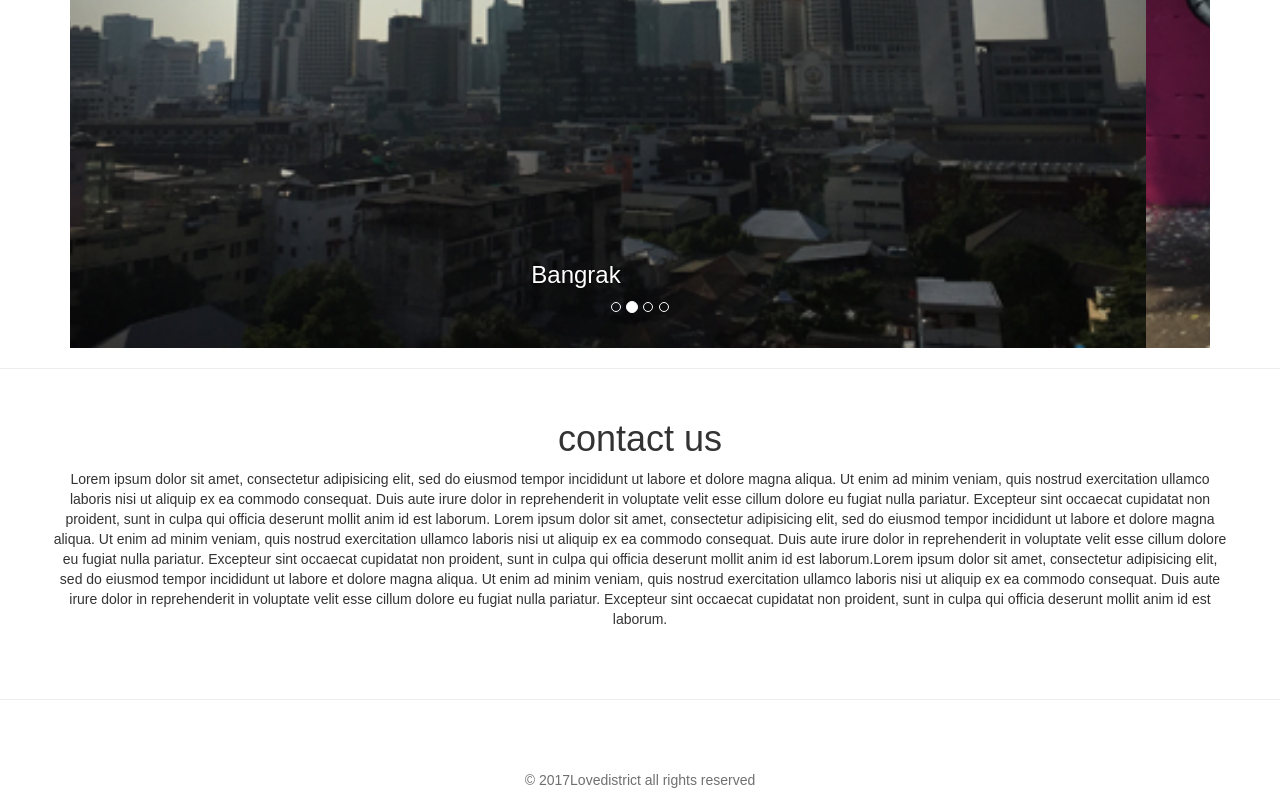
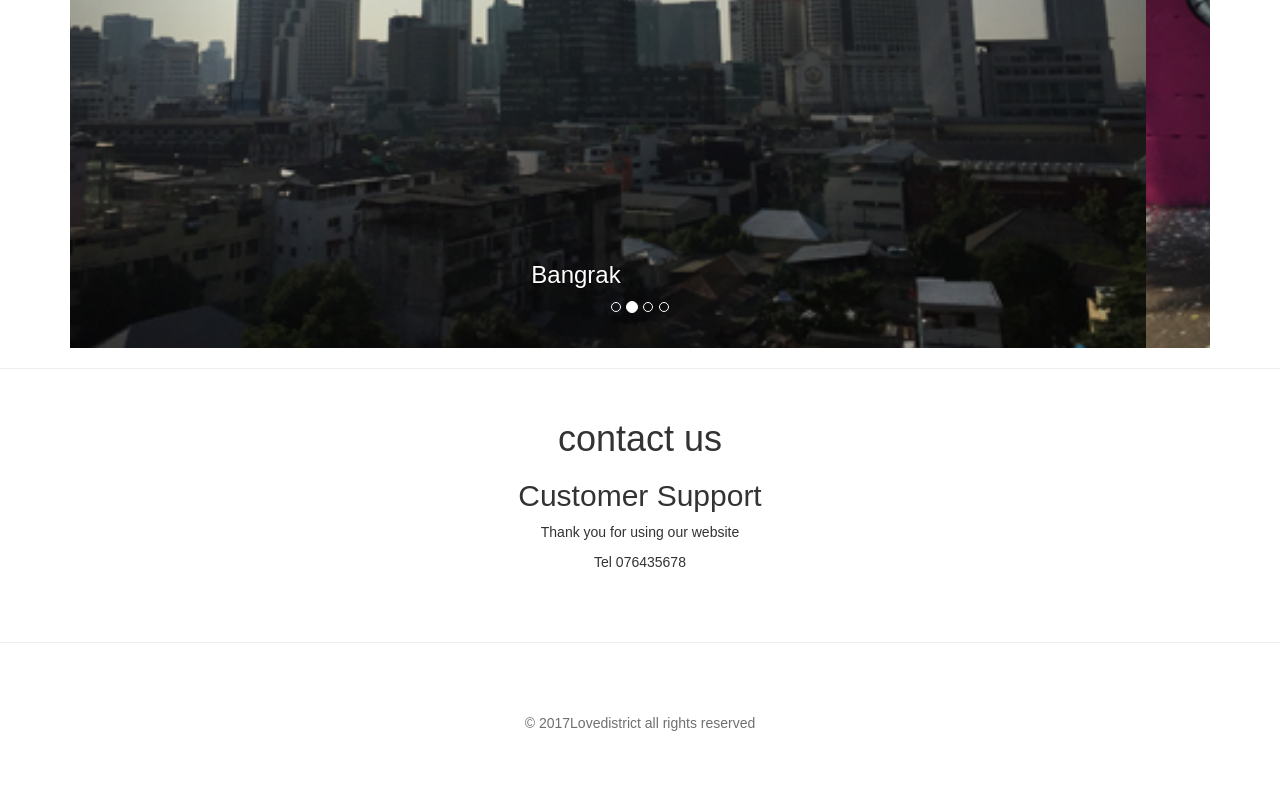
Before and after one commit to LoveDistrict/LoveDistrict.github.io, a plain HTML site: page contact.html in a window 1280 px wide. Shown: the part 597-1397 px from the top of the page. After the commit the page ends 1340 px from the top, so only its background shows below. Drawn offline with nearby package versions, Linux system fonts and the light colour scheme.

Commit message:
little bit contact

```diff
--- a/contact.html
+++ b/contact.html
@@ -104,8 +104,10 @@
 <hr>
 <div class="content-contact">
   <h1>contact us</h1>
-  <p>Lorem ipsum dolor sit amet, consectetur adipisicing elit, sed do eiusmod tempor incididunt ut labore et dolore magna aliqua. Ut enim ad minim veniam, quis nostrud exercitation ullamco laboris nisi ut aliquip ex ea commodo consequat. Duis aute irure dolor in reprehenderit in voluptate velit esse cillum dolore eu fugiat nulla pariatur. Excepteur sint occaecat cupidatat non proident, sunt in culpa qui officia deserunt mollit anim id est laborum.
-  Lorem ipsum dolor sit amet, consectetur adipisicing elit, sed do eiusmod tempor incididunt ut labore et dolore magna aliqua. Ut enim ad minim veniam, quis nostrud exercitation ullamco laboris nisi ut aliquip ex ea commodo consequat. Duis aute irure dolor in reprehenderit in voluptate velit esse cillum dolore eu fugiat nulla pariatur. Excepteur sint occaecat cupidatat non proident, sunt in culpa qui officia deserunt mollit anim id est laborum.Lorem ipsum dolor sit amet, consectetur adipisicing elit, sed do eiusmod tempor incididunt ut labore et dolore magna aliqua. Ut enim ad minim veniam, quis nostrud exercitation ullamco laboris nisi ut aliquip ex ea commodo consequat. Duis aute irure dolor in reprehenderit in voluptate velit esse cillum dolore eu fugiat nulla pariatur. Excepteur sint occaecat cupidatat non proident, sunt in culpa qui officia deserunt mollit anim id est laborum.</p>
+  <h2>Customer Support</h2>
+  <p>Thank you for using our website</p>
+  <p>Tel 076435678</p>
+
 </div>
 <hr>
 <div class="footer">
```
